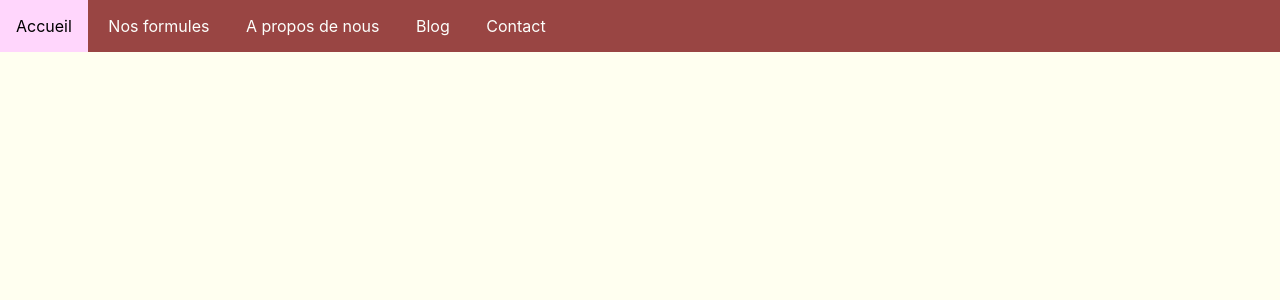
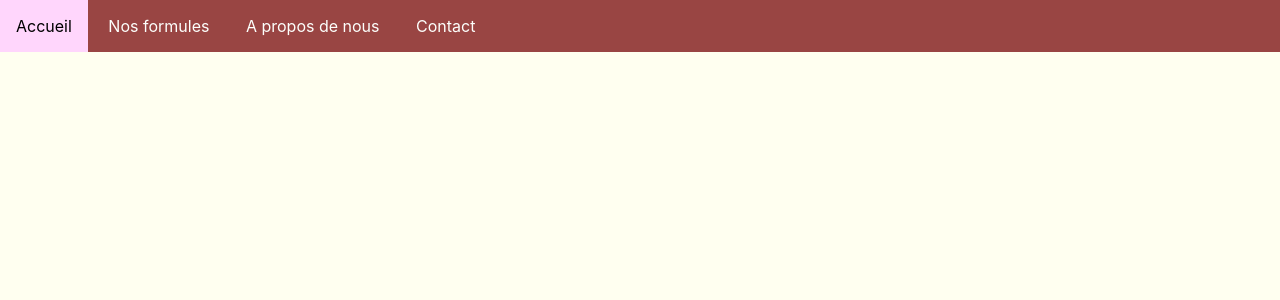
Before and after one commit to Harrijah/shalom, a CodeIgniter 4 app: the page made by app/Views/header.php in a window 1280 px wide. Shown: the top 300 px of the page. Run offline with PHP 8.4 and a stand-in for CodeIgniter, Linux system fonts and the light colour scheme; the template is opened without the code that fills it, so the values that code supplies are empty; some libraries are stand-ins or nearby versions.

Commit message:
enlever le blog

```diff
--- a/app/Views/header.php
+++ b/app/Views/header.php
@@ -29,7 +29,7 @@
                 </ul>
             </li>
             <li class="menuitem"><a href="<?php echo base_url('aboutus'); ?>">A propos de nous</a></li>
-            <li class="menuitem"><a href="">Blog</a></li>
+            <!-- <li class="menuitem"><a href="">Blog</a></li> -->
             <li class="menuitem"><a href="">Contact</a></li>
         </ul>
 
```
